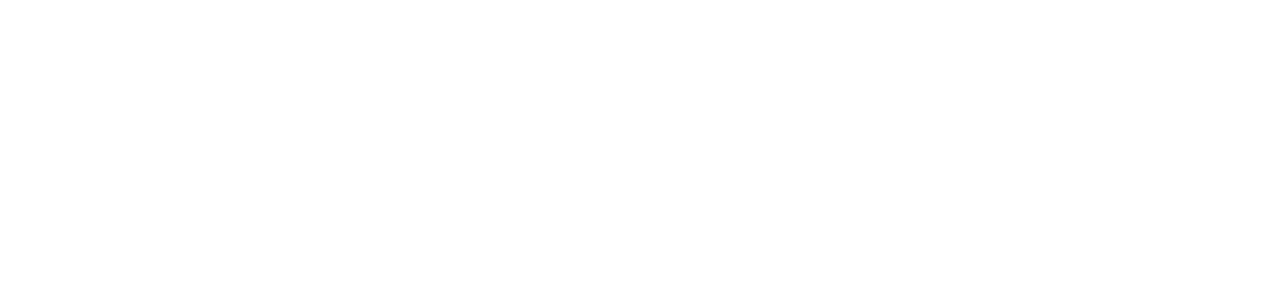
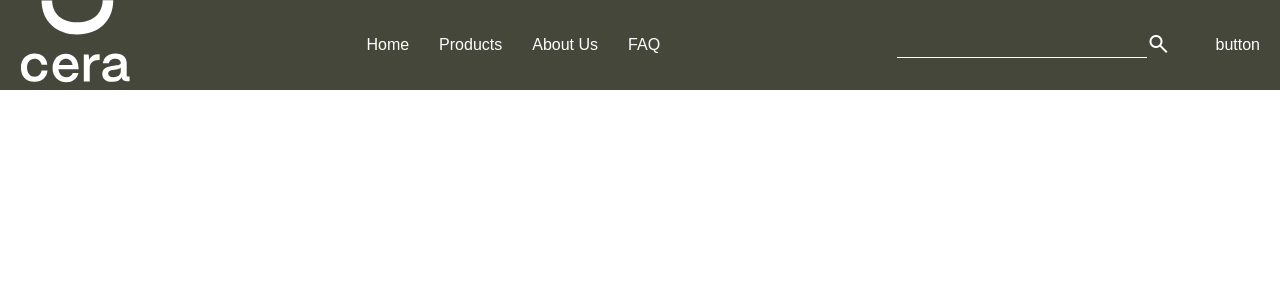
Before and after one commit to jureisgui/cera-app, a Vue app in the folder front-end/: page / in a window 1280 px wide. Shown: the top 300 px of the page. Built offline with nearby package versions, Linux system fonts and the light colour scheme.

Commit message:
Imported on App.vue to test

```diff
--- a/front-end/src/App.vue
+++ b/front-end/src/App.vue
@@ -1,5 +1,5 @@
 <script setup>
-
+import Header from './components/Header.vue'
 </script>
 
 <template>
@@ -8,7 +8,7 @@
 
 
 <!-- Tin's Test Section -->
-
+<Header />
 <!--  -->
 
 <!-- Matt's Test Section -->
```
